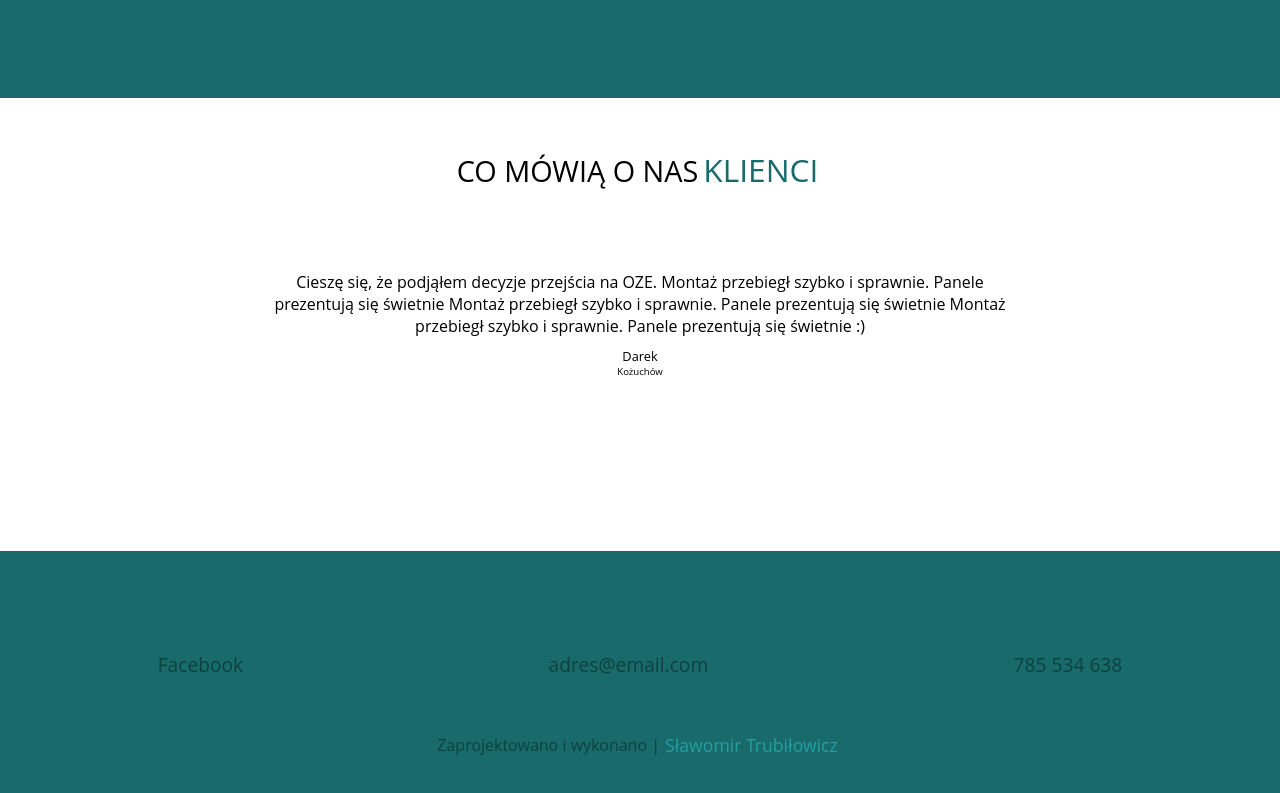
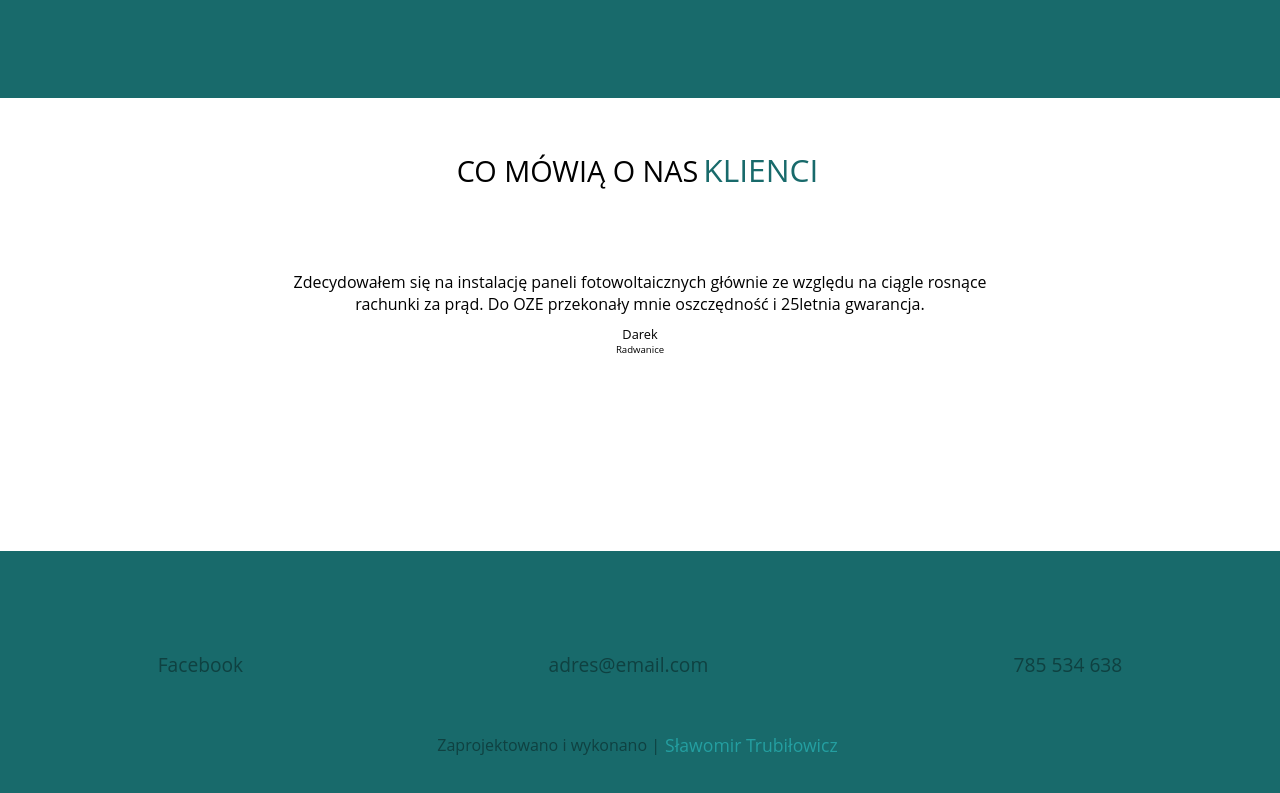
Before and after one commit to trupu/photovoltaics, a Vue app: page / in a window 1280 px wide. Shown: the part 1849-2642 px from the top of the page. Built offline with nearby package versions, Linux system fonts and the light colour scheme; the HTML template or start-up script is replaced by a standard one.

Commit message:
updated opinions

```diff
--- a/src/js/mixins/opinions.js
+++ b/src/js/mixins/opinions.js
@@ -1,17 +1,17 @@
 export default [
     {
-        content: 'Cieszę się, że podjąłem decyzje przejścia na OZE. Montaż przebiegł szybko i sprawnie. Panele prezentują się świetnie :)',
+        content: 'Cieszę się, że podjąłem decyzje przejścia na OZE. Montaż przebiegł szybko i sprawnie. Panele prezentują się świetnie.',
         name: 'Marek',
         city: 'Nowa Sól'
     },
     {
-        content: 'Cieszę się, że podjąłem decyzje przejścia na OZE. Montaż przebiegł szybko i sprawnie. Panele prezentują się świetnie Montaż przebiegł szybko i sprawnie. Panele prezentują się świetnie Montaż przebiegł szybko i sprawnie. Panele prezentują się świetnie :)',
+        content: 'Zdecydowałem się na instalację paneli fotowoltaicznych głównie ze względu na ciągle rosnące rachunki za prąd. Do OZE przekonały mnie oszczędność i 25letnia gwarancja.',
         name: 'Darek',
-        city: 'Kożuchów'
+        city: 'Radwanice'
     },
     {
-        content: 'Tralalalalllalala lorem ipsum dupa jasiu :)',
-        name: 'Drozd',
-        city: 'Zielona Góra'
+        content: 'Pełen profesjonalizm. Instalacja przebiegła sprawnie oraz z humorem. Nie zawiodłem się.',
+        name: 'Damian',
+        city: 'Żagań'
     },
 ];
```
